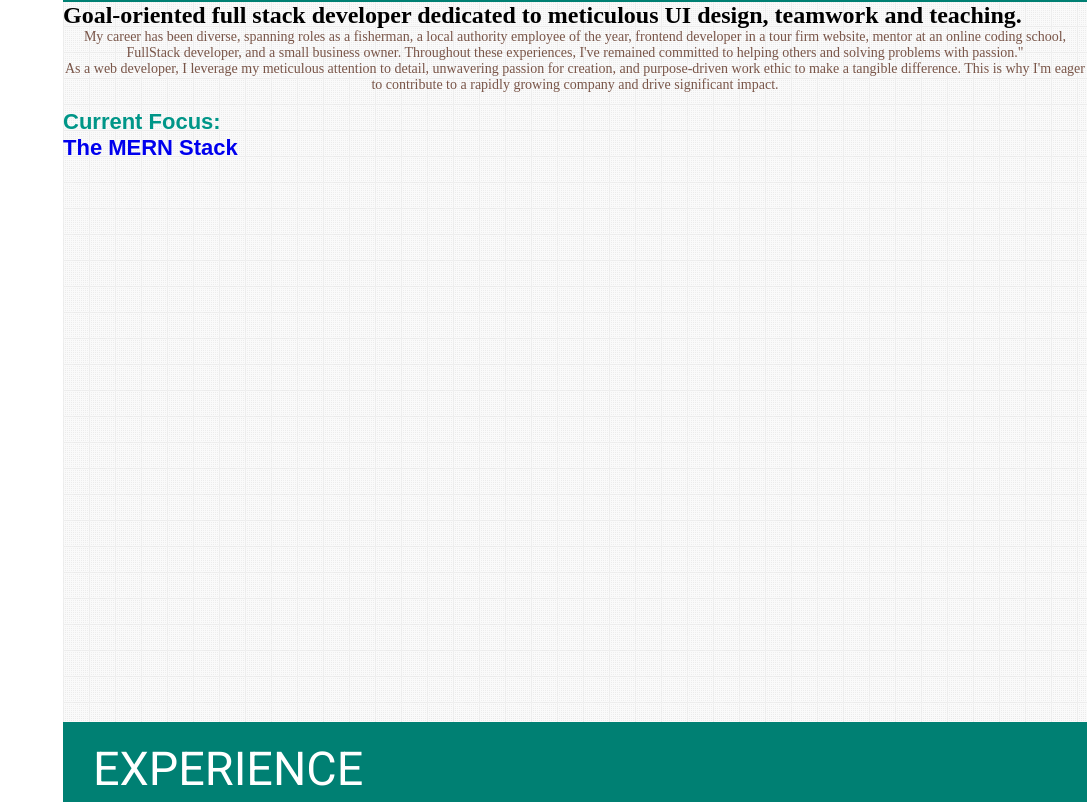
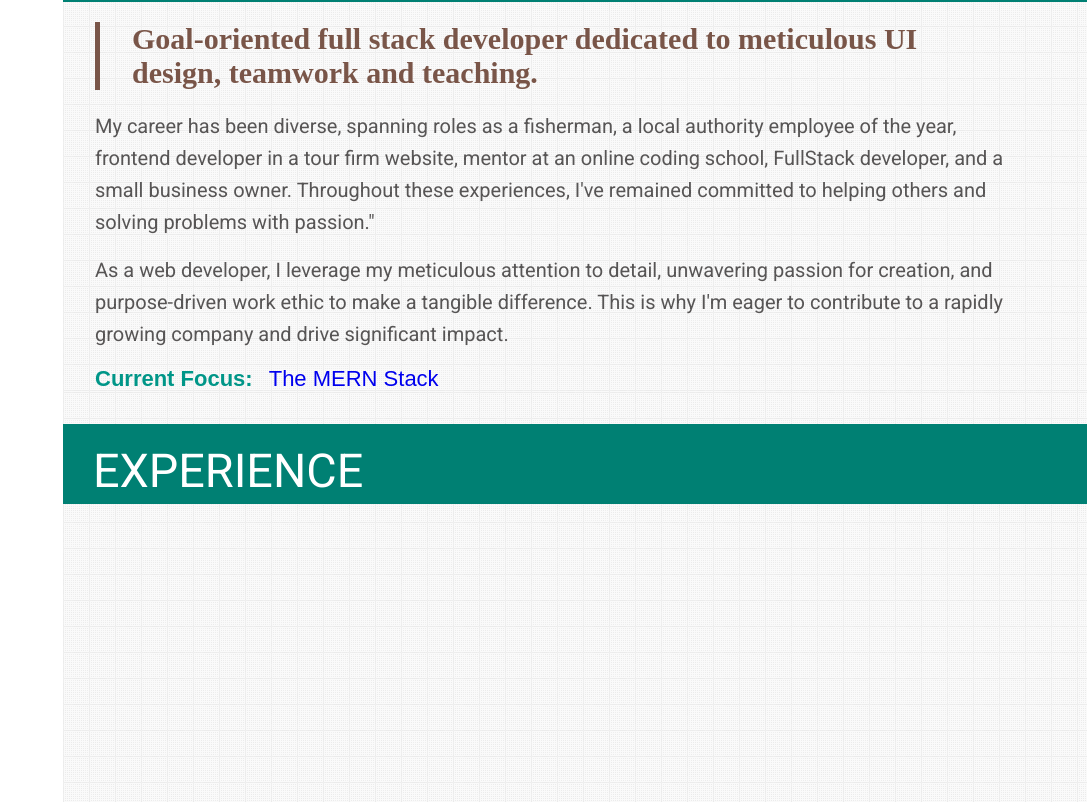
Before and after one commit to asnganje/professional-portoflio-v1, a React (Vite) app: page / in a window 1280 px wide. Shown: the part 878-1680 px from the top of the page, without its empty margins (193-1280 px from the left). Built offline with nearby package versions, Linux system fonts and the light colour scheme.

Commit message:
Add styling

```diff
--- a/src/index.css
+++ b/src/index.css
@@ -186,7 +186,6 @@ main {
 
 .edu,
 .cont,
-.abt,
 .award,
 .exp,
 .skill,
@@ -201,17 +200,21 @@ main {
 @media screen and (max-width: 992px) {
     .edu,
     .cont,
-    .abt,
     .award,
     .exp,
     .skill,
     .project,
     .land {
         height: 100vh;
-        /* position:relative;  */
+        position:relative;
         /* top: 5rem; */
-        padding-top: 15vh;
+        /* padding-top: 15vh; */
         /* overflow: hidden; */
+    }
+
+    .abt{
+        display: inline-block;
+        background-image: url('./assets//bg.png');
     }
 
 }
@@ -245,6 +248,11 @@ main {
     padding: 3rem;
 }
 
+@media screen and (max-width: 992px) {
+    .top-desc {
+        margin-top: 3rem;
+    }
+}
 .things {
     background-color: #008073;
 }
@@ -274,7 +282,10 @@ main {
     text-transform: uppercase;
     padding: 20px 30px;
     color: #FFFFFF;
+    overflow: hidden;
 }
+
+
 
 .contact-details {
     display: grid;
@@ -296,6 +307,12 @@ main {
     gap: 2rem;
 }
 
+.about-div h3 {
+    display: flex;
+    gap: 1rem;
+}
+
+
 .contact-span {
     display: flex;
     align-items: center;
@@ -315,6 +332,10 @@ main {
     background-image: url('./assets//bg.png');
 }
 
+.exp {
+    background-image: url('./assets//bg.png');
+    padding-top: 2rem;
+}
 .edu-top-div {
     width: 90%;
     display: grid;
@@ -360,3 +381,38 @@ main {
     padding-left: 3rem;
     font-size: 14px;
 }
+
+.about-div {
+    margin-left: 2rem;
+    height: 100%;
+}
+
+blockquote {
+    border-left: 5px solid #795548;
+    padding-left: 2rem;
+    padding-right: 5rem;
+    color: #795548;
+    font-size: 125%;
+    font-weight: 400;
+    margin: 20px 0;
+}
+
+.about-div a {
+    font-weight: 300;
+    width: 50%;
+}
+
+.about-div a:hover {
+    font-weight: bold;
+}
+
+.about-div p {
+    font-family: 'Roboto', sans-serif;
+    text-align: left;
+    font-size: 20px;
+    line-height: 2rem;
+    color: #575555;
+    font-weight: lighter;
+    margin-top: 1rem;
+    padding-right: 5rem;
+}
```
